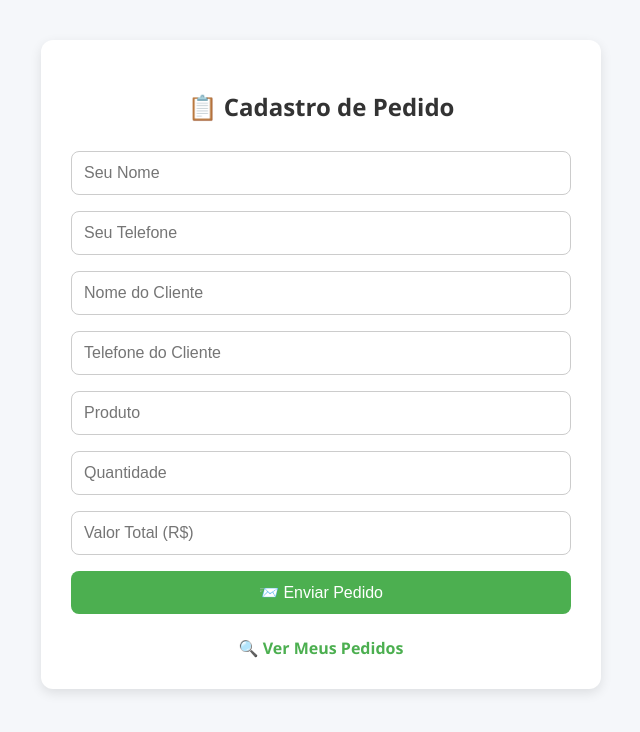
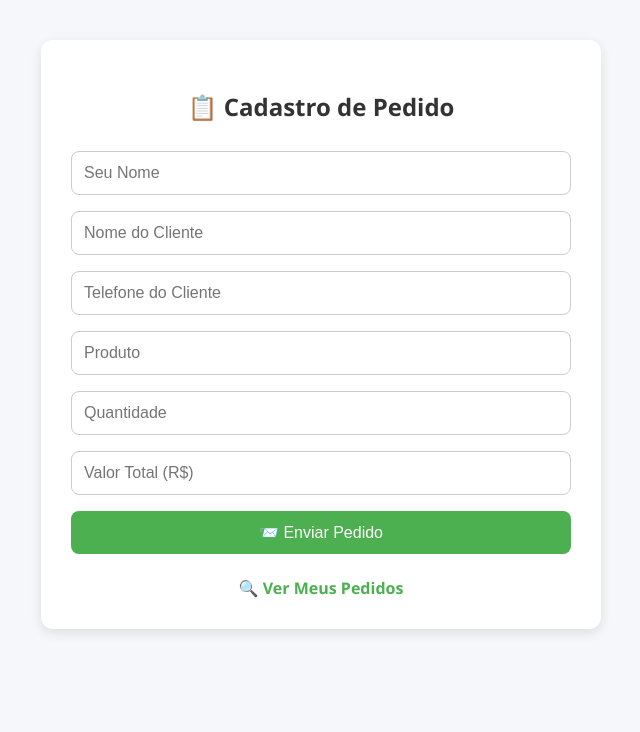
Before and after one commit to Matheusaraujo007/sistema-pedidos, a website: page public/vendedor.html in a window 1280 px wide. Shown: the whole page, without its empty margins (319-959 px from the left). Drawn offline with Linux system fonts and the light colour scheme.

Commit message:
Add files via upload

```diff
--- a/public/vendedor.html
+++ b/public/vendedor.html
@@ -80,7 +80,6 @@
     <h2>📋 Cadastro de Pedido</h2>
     <form action="/pedido" method="POST">
       <input type="text" name="vendedor" placeholder="Seu Nome" required>
-      <input type="text" name="telefone_vendedor" placeholder="Seu Telefone" required>
       <input type="text" name="cliente" placeholder="Nome do Cliente" required>
       <input type="text" name="telefone_cliente" placeholder="Telefone do Cliente" required>
       <input type="text" name="produto" placeholder="Produto" required>
```
